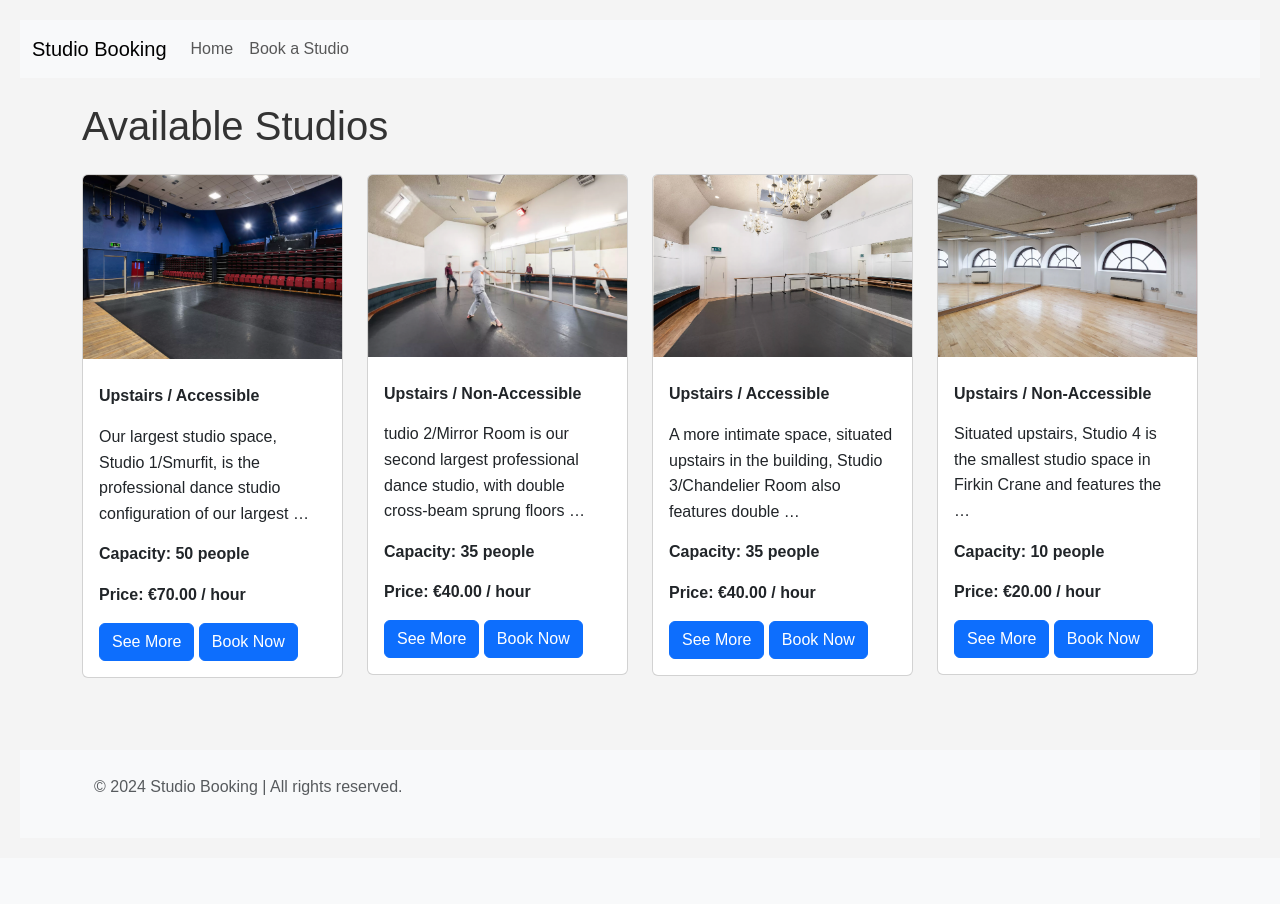
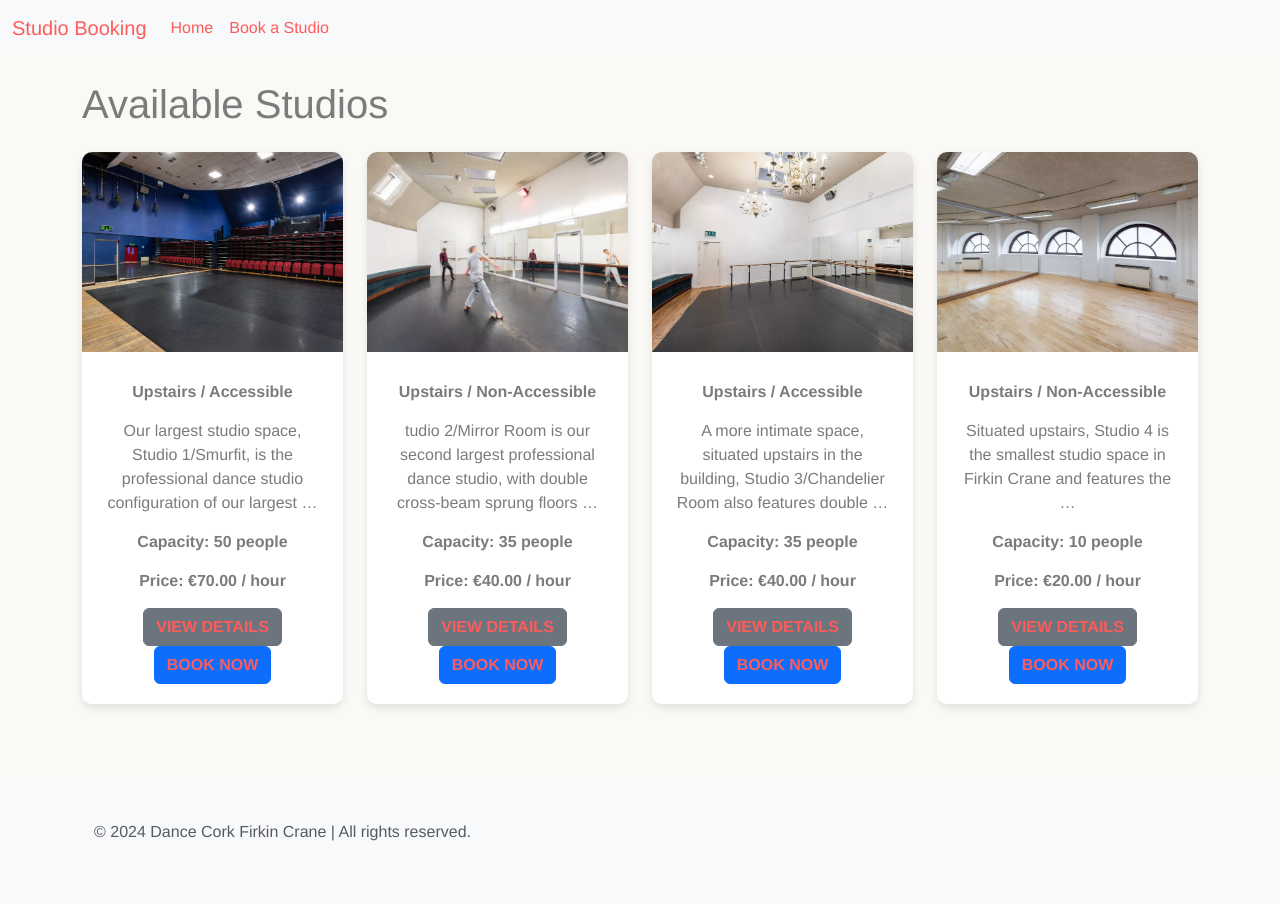
Before and after one commit to MarMarAgain/BookingsResubmitPP4, a Django app: page /booking/studios/ in a window 1280 px wide. Before the commit the page ends 858 px from the top, so only its background shows below. Run offline with Django 5.2, Linux system fonts and the light colour scheme; data comes from the database, SQL or seed files in the repository.

Commit message:
Landing page carousel added. Images added. base_styles.css added and used by studio_list html also

```diff
--- a/static/css/base_styles.css
+++ b/static/css/base_styles.css
@@ -1,86 +1,185 @@
-/* Reset some default styles */
-* {
-    margin: 0;
-    padding: 0;
-    box-sizing: border-box;
+/* Base colors and fonts */
+body {
+    font-family: 'Helvetica Neue', Arial, sans-serif;
+    background-color: #FAF9F6;
+    color: #7B7B7B;
 }
 
-/* Basic styling for the body */
-body {
-    font-family: Arial, sans-serif;  /* Sets a clean, readable font */
-    line-height: 1.6;                /* Improves readability */
-    background-color: #f4f4f4;       /* Light grey background */
-    color: #333;                     /* Dark text color */
-    padding: 20px;                   /* Adds padding around the body */
+/* Navbar styling */
+.navbar {
+    background-color: #F4EDE4;
 }
 
-/* Header styles */
-header {
-    background: #007bff;             /* Bootstrap primary color */
-    color: #fff;                     /* White text */
-    padding: 10px 0;                 /* Padding for top and bottom */
-    text-align: center;              /* Centered text */
+.navbar-brand, .nav-link {
+    color: #FF5B5B;
 }
 
-/* Main content styling */
-main {
-    max-width: 800px;                /* Limits the width of main content */
-    margin: 20px auto;               /* Centers the main content */
-    padding: 20px;                   /* Adds padding around main content */
-    background: #fff;                /* White background for the main area */
-    border-radius: 5px;              /* Rounded corners */
-    box-shadow: 0 2px 5px rgba(0,0,0,0.1); /* Subtle shadow effect */
+.navbar-brand:hover, .nav-link:hover {
+    color: #9B2121;
 }
 
-/* Styles for headings */
-h1, h2, h3 {
-    margin-bottom: 15px;             /* Space below headings */
+.navbar-toggler {
+    border: none;
 }
 
-h1 {
-    font-size: 2.5em;                /* Larger size for main heading */
+.navbar-toggler-icon {
+    background-color: #FF5B5B;
 }
 
-h2 {
-    font-size: 2em;                  /* Slightly smaller for subheadings */
+/* Header section */
+.header-section {
+    background-color: #9B2121;
+    color: #FAF9F6;
+    padding: 40px 0;
+    text-align: center;
 }
 
-h3 {
-    font-size: 1.5em;                /* Smaller for sub-subheadings */
+.header-section h1 {
+    font-size: 36px;
+    font-weight: bold;
 }
 
-/* Paragraph styling */
-p {
-    margin-bottom: 15px;             /* Space below paragraphs */
+.header-section p {
+    font-size: 18px;
 }
 
-/* Link styling */
-a {
-    color: #007bff;                  /* Bootstrap primary color */
-    text-decoration: none;            /* Remove underline */
+/* Studio Carousel Section */
+.studio-carousel-section {
+    position: relative;
+    height: calc(100vh - 100px);
+    overflow: auto;
 }
 
-a:hover {
-    text-decoration: underline;       /* Underline on hover */
+.studio-carousel-section .carousel-item {
+    height: 100%;
 }
 
-/* Button styling */
-button {
-    background: #007bff;             /* Bootstrap primary color */
-    color: #fff;                     /* White text */
-    border: none;                    /* Remove default border */
-    padding: 10px 20px;             /* Padding for button */
-    border-radius: 5px;              /* Rounded corners */
-    cursor: pointer;                  /* Pointer cursor on hover */
+.studio-carousel-section .carousel-item img {
+    object-fit: cover;
+    height: 100vh;
+    width: 100%;
 }
 
-button:hover {
-    background: #0056b3;             /* Darker shade on hover */
+/* Overlay content styling */
+.carousel-caption {
+    position: absolute;
+    bottom: 20px;
+    left: 50%;
+    transform: translateX(-50%);
+    color: #9B2121;
+    text-align: center;
+    z-index: 10; /* Ensure captions are above the carousel images */
 }
 
-/* Footer styles */
+/* Content overlay styling */
+.content-overlay {
+    position: absolute;
+    top: 50%;
+    left: 50%;
+    transform: translate(-50%, -50%);
+    z-index: 10;
+    text-align: center;
+    color: white;
+}
+
+/* Booking Section */
+.booking-section {
+    padding: 60px 0;
+}
+
+/* Studio card styling */
+.studio-card {
+    border: none;
+    border-radius: 10px;
+    overflow: hidden;
+    transition: transform 0.3s ease, box-shadow 0.3s ease;
+    box-shadow: 0 4px 8px rgba(0, 0, 0, 0.1);
+}
+
+.studio-card img {
+    width: 100%;
+    height: 200px;
+    object-fit: cover;
+}
+
+.studio-card-body {
+    padding: 20px;
+    background-color: #fff;
+    text-align: center;
+}
+
+.studio-card-body h3 {
+    font-size: 24px;
+    color: #9B2121;
+    margin-bottom: 15px;
+}
+
+.studio-card-body p {
+    font-size: 16px;
+    color: #7B7B7B;
+    margin-bottom: 15px;
+}
+
+.studio-card-body a {
+    text-decoration: none;
+    color: #FF5B5B;
+    font-weight: bold;
+    text-transform: uppercase;
+}
+
+.studio-card-body a:hover {
+    color: #9B2121;
+}
+
+/* Hover effect */
+.studio-card:hover {
+    transform: translateY(-5px);
+    box-shadow: 0 8px 16px rgba(0, 0, 0, 0.2);
+}
+
+/* Footer styling */
 footer {
-    text-align: center;               /* Centered text */
-    margin-top: 20px;                /* Space above footer */
-    color: #666;                      /* Lighter text color */
+    background-color: #F4EDE4;
+    padding: 20px 0;
+    text-align: center;
 }
+
+footer p {
+    color: #7B7B7B;
+}
+
+/* Responsive adjustments */
+@media (max-width: 768px) {
+    .studio-card img {
+        height: 150px;
+    }
+
+    .studio-carousel-section {
+        height: 100vh; /* Full height on mobile screens */
+    }
+
+    .studio-carousel-section .carousel-item img {
+        height: 100vh; /* Full viewport height on mobile */
+    }
+}
+
+@media (max-width: 576px) {
+    .studio-card-body h3 {
+        font-size: 20px;
+    }
+
+    .studio-card-body p {
+        font-size: 14px;
+    }
+}
+
+@media (max-width: 992px) {
+    .booking-section .studio-list {
+        flex-direction: column;
+        align-items: center;
+    }
+
+    .booking-section .studio-item {
+        width: 100%;
+    }
+}
--- a/templates/base.html
+++ b/templates/base.html
@@ -10,7 +10,7 @@
     <!-- Bootstrap CDN for styling -->
     <link href="https://cdn.jsdelivr.net/npm/bootstrap@5.3.0-alpha1/dist/css/bootstrap.min.css" rel="stylesheet">
 
-    <!-- Custom CSS (optional) -->
+    <!-- Custom CSS -->
     <link rel="stylesheet" href="{% static 'css/base_styles.css' %}">
 
     {% block extra_head %}
@@ -49,14 +49,14 @@
         {% endif %}
 
         {% block content %}
-        <!-- Content will be injected here from child templates -->
+        <!-- Content from child templates -->
         {% endblock %}
     </div>
 
     <!-- Footer -->
     <footer class="bg-light text-center text-lg-start mt-5">
         <div class="container p-4">
-            <p class="text-muted">&copy; 2024 Studio Booking | All rights reserved.</p>
+            <p class="text-muted">&copy; 2024 Dance Cork Firkin Crane | All rights reserved.</p>
         </div>
     </footer>
 
@@ -64,7 +64,7 @@
     <script src="https://cdn.jsdelivr.net/npm/bootstrap@5.3.0-alpha1/dist/js/bootstrap.bundle.min.js"></script>
 
     {% block extra_scripts %}
-    <!-- Additional scripts can be added by extending templates -->
+    <!-- Additional scripts  -->
     {% endblock %}
 </body>
 </html>
--- a/templates/studio_list.html
+++ b/templates/studio_list.html
@@ -4,18 +4,20 @@
 
 {% block content %}
 <h1 class="mb-4">Available Studios</h1>
+
+<!-- Studio Gallery Section -->
 <div class="row">
     {% for studio in studios %}
-    <div class="col-md-3 mb-4">
-        <div class="card">
+    <div class="col-3 mb-4">
+        <div class="card studio-card">
             <img src="{{ studio.image.url }}" class="card-img-top" alt="{{ studio.title }}">
-            <div class="card-body">
+            <div class="studio-card-body">
                 <h5 class="card-title">{{ studio.title }}</h5>
                 <p class="card-text"><strong>{{ studio.location }}</strong></p>
                 <p class="card-text">{{ studio.description|truncatewords:15 }}</p>
                 <p class="card-text"><strong>Capacity: {{ studio.capacity }} people</strong></p>
                 <p class="card-text"><strong>Price: €{{ studio.hourly_rate }} / hour</strong></p>
-                <a href="{% url 'studio_detail' studio.id %}" class="btn btn-primary">See More</a>
+                <a href="{% url 'studio_detail' studio.id %}" class="btn btn-secondary">View Details</a>
                 <a href="{% url 'book_studio' studio.id %}" class="btn btn-primary">Book Now</a>
             </div>
         </div>
```
Also changed, not shown: templates/home.html (+53 -9 lines), static/images/image1.jpg (added), static/images/image2.jpg (added), static/images/image3.jpg (added), static/images/imstudio3bjpg.jpg (added), static/images/studio1a.jpg (added), static/images/studio1b.jpg (added), static/images/studio1c.jpg (added), static/images/studio2a.jpg (added), static/images/studio2b.jpg (added), static/images/studio2c.jpg (added), static/images/studio3a.jpg (added).
